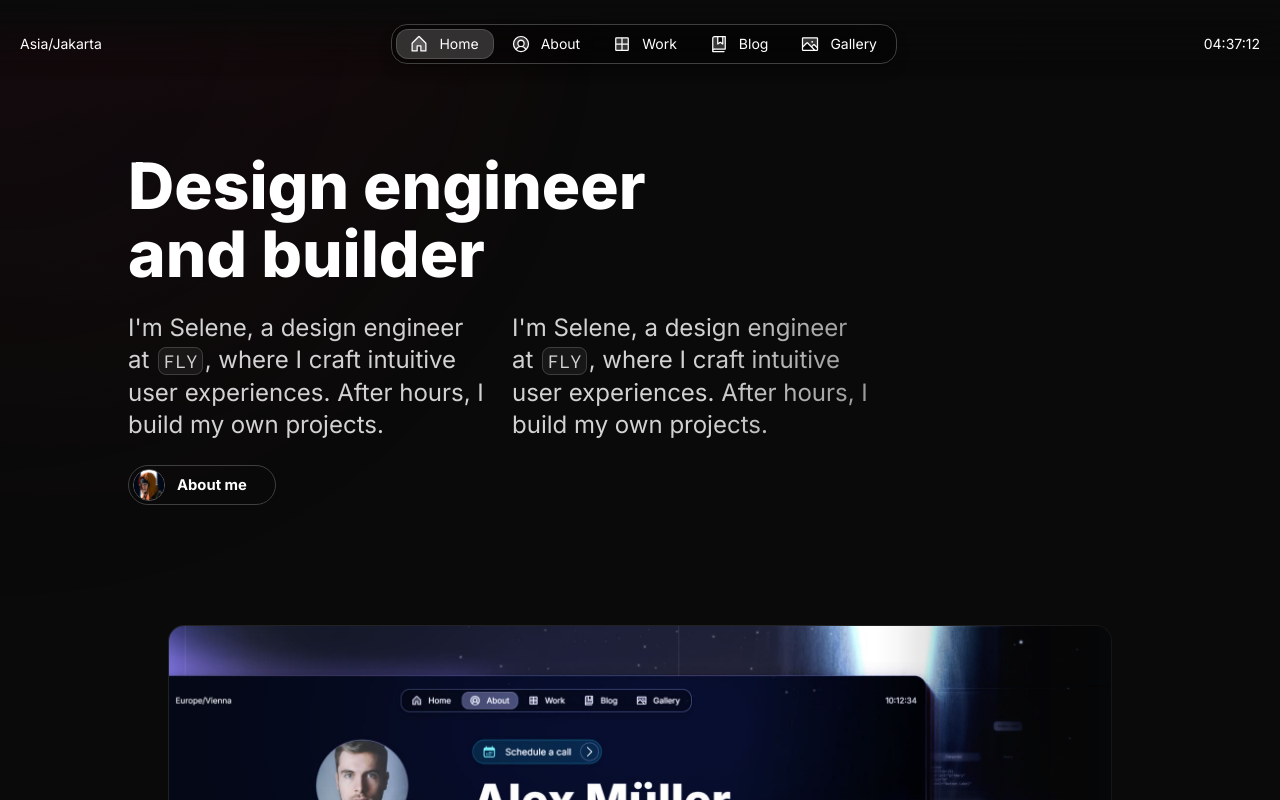
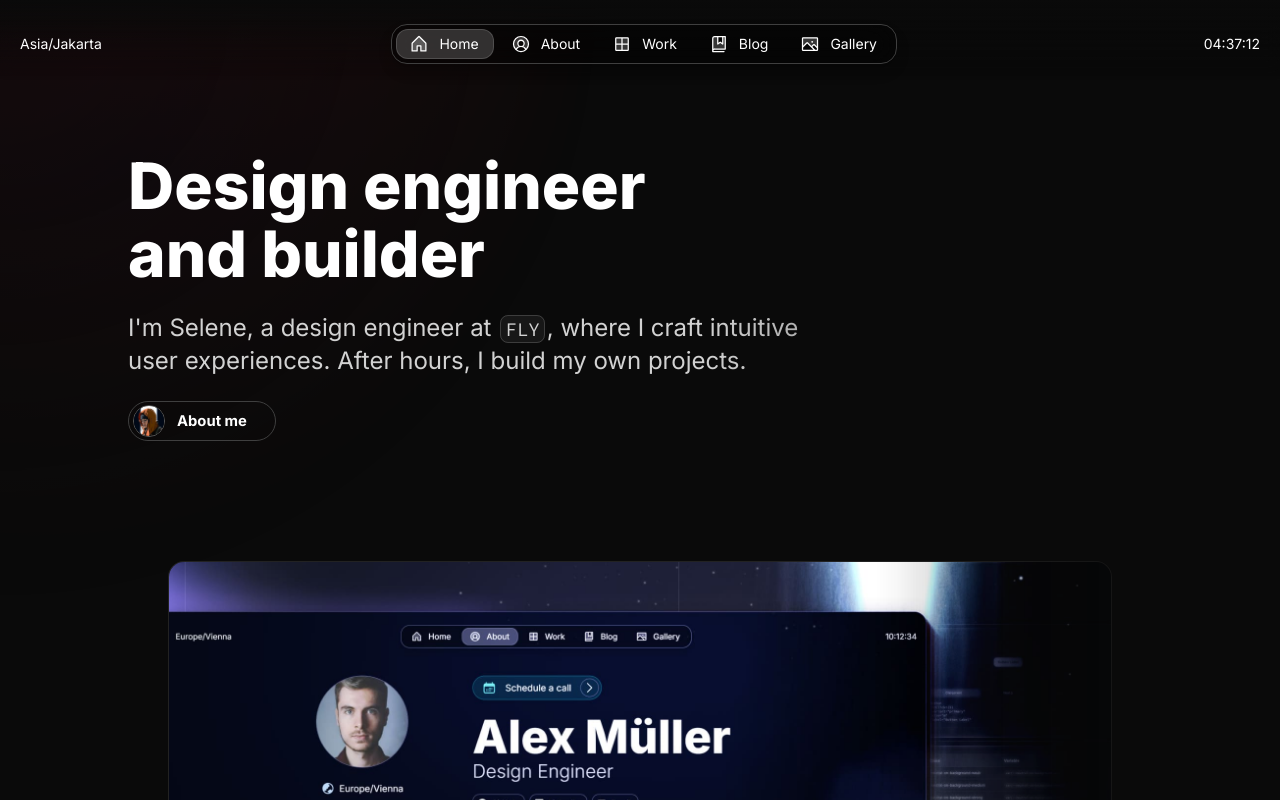
Before and after one commit to vinicius-casarin/lighthouse-ci-playground, a Next.js app: page /en in a window 1280 px wide. Shown: the top 800 px of the page. Built offline with nearby package versions, Linux system fonts and the light colour scheme.

Commit message:
test: page blog list and home

```diff
--- a/src/app/[locale]/blog/page.tsx
+++ b/src/app/[locale]/blog/page.tsx
@@ -83,7 +83,6 @@ export default function Blog(
 				<Posts range={[1,3]} locale={locale} thumbnail/>
 				<Posts range={[4]} columns="2" locale={locale}/>
 				<Posts range={[4]} columns="2" locale={locale}/>
-				<Posts range={[4]} columns="2" locale={locale}/>
 			</Flex>
             {newsletter.display && (
                 <Mailchimp newsletter={newsletter} />
--- a/src/app/[locale]/page.tsx
+++ b/src/app/[locale]/page.tsx
@@ -98,12 +98,6 @@ export default function Home(
 									variant="heading-default-xl">
 									{home.subline}
 								</Text>
-								<Text
-									wrap="balance"
-									onBackground="neutral-weak"
-									variant="heading-default-xl">
-									{home.subline}
-								</Text>
 							</Flex>
 						</RevealFx>
 						<RevealFx translateY="12" delay={0.4}>
```
